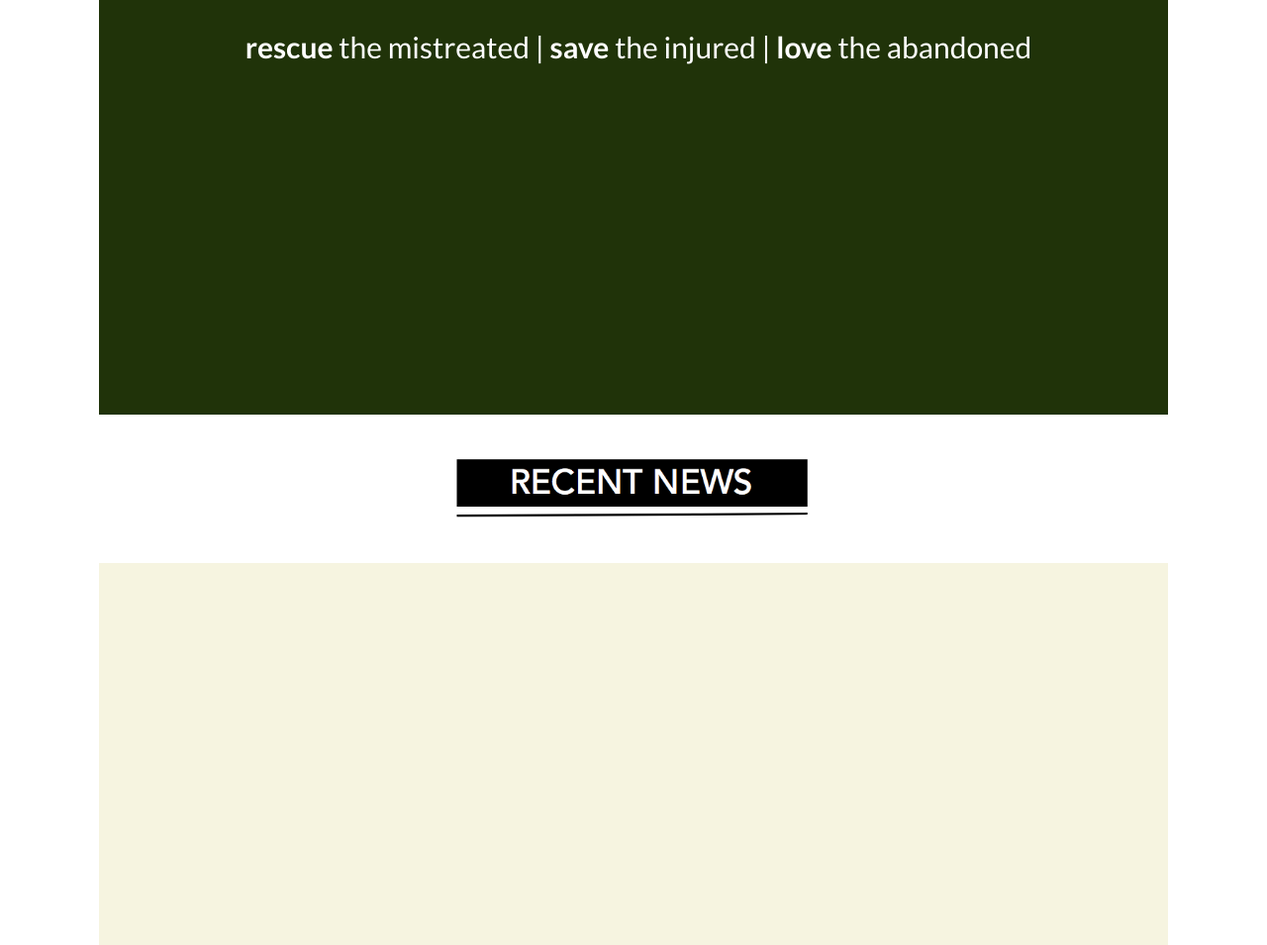
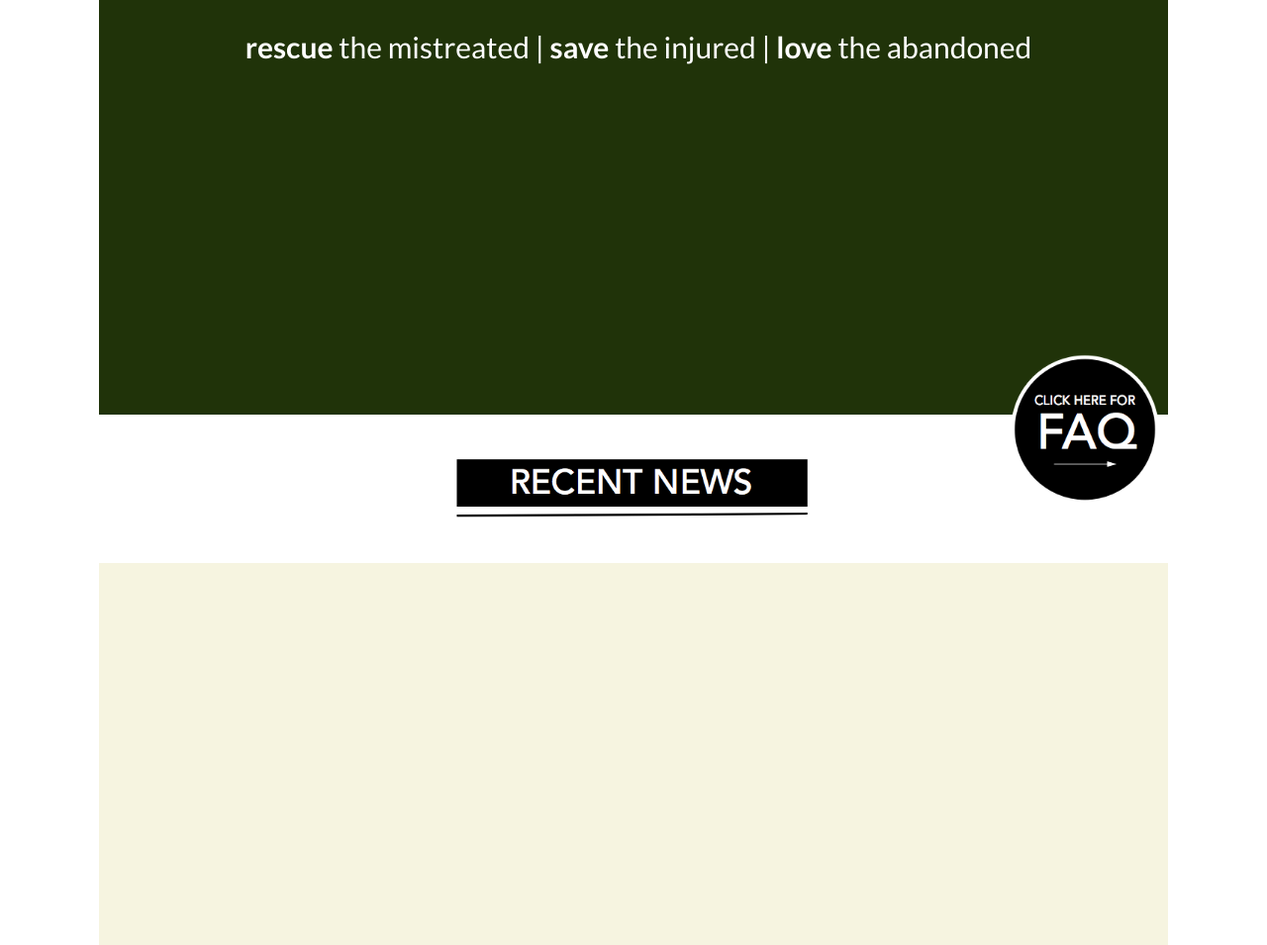
Before and after one commit to bernardchu/dps, a PHP site: page / in a window 1280 px wide. Shown: the part 108-1063 px from the top of the page at 99% size. Run offline with PHP 8.4, Linux system fonts and the light colour scheme; data that the repository does not hold is empty.

Commit message:
Add FAQ button.

```diff
--- a/site/dps_new.css
+++ b/site/dps_new.css
@@ -51,6 +51,13 @@ body
 
 .news {
     height: 536px;
+    position: relative;
+}
+
+.news .faq-button {
+    position: absolute;
+    top: -4em;
+    right: 0;
 }
 
 .news .header {
--- a/site/index.php
+++ b/site/index.php
@@ -25,6 +25,7 @@ MARKUP;
 function renderNews() {
   $markup = <<<MARKUP
     <div class="news">
+      <img class="faq-button" src="./images/faq_button.png" width="168" height="158">
       <div class="header">
         <img src="./images/recent_news_header.png" width="370" height="74">
       </div>
```
